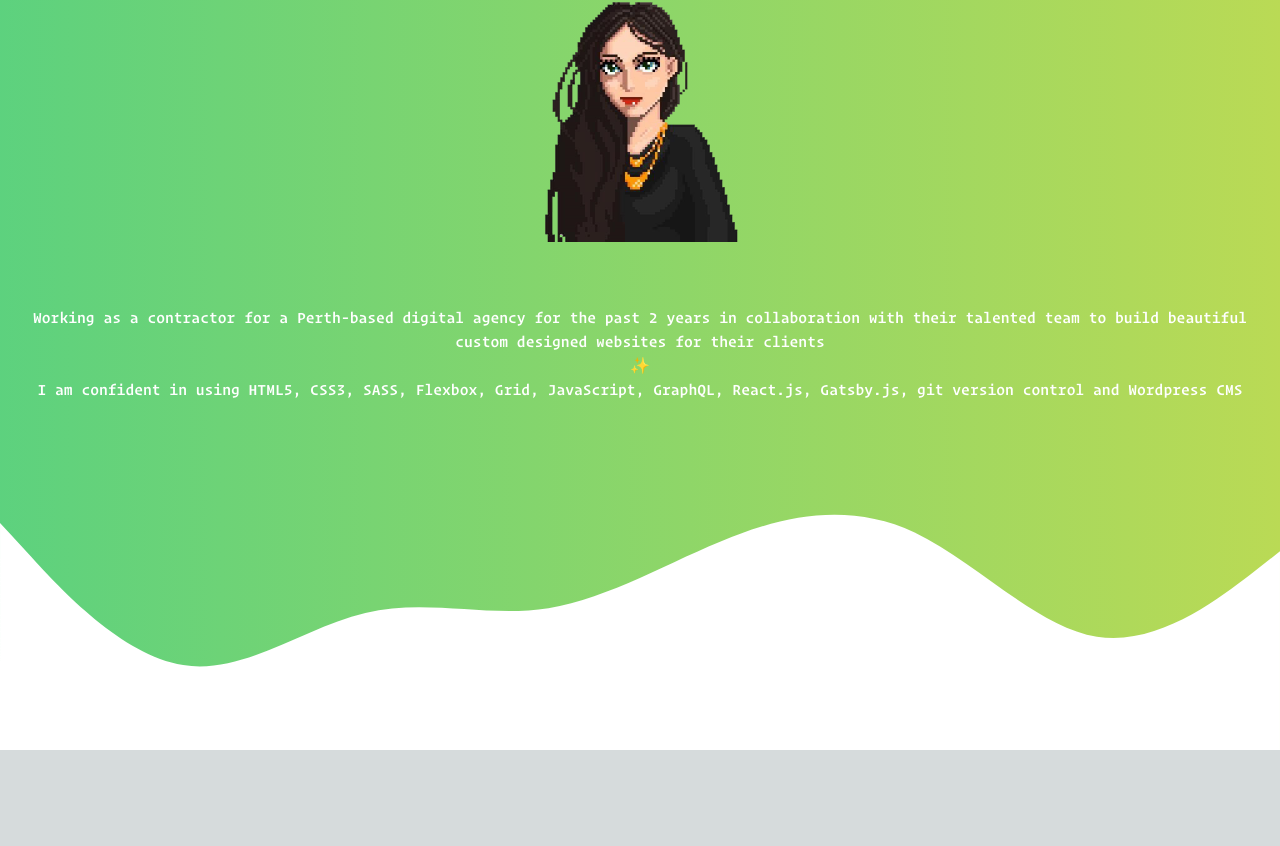
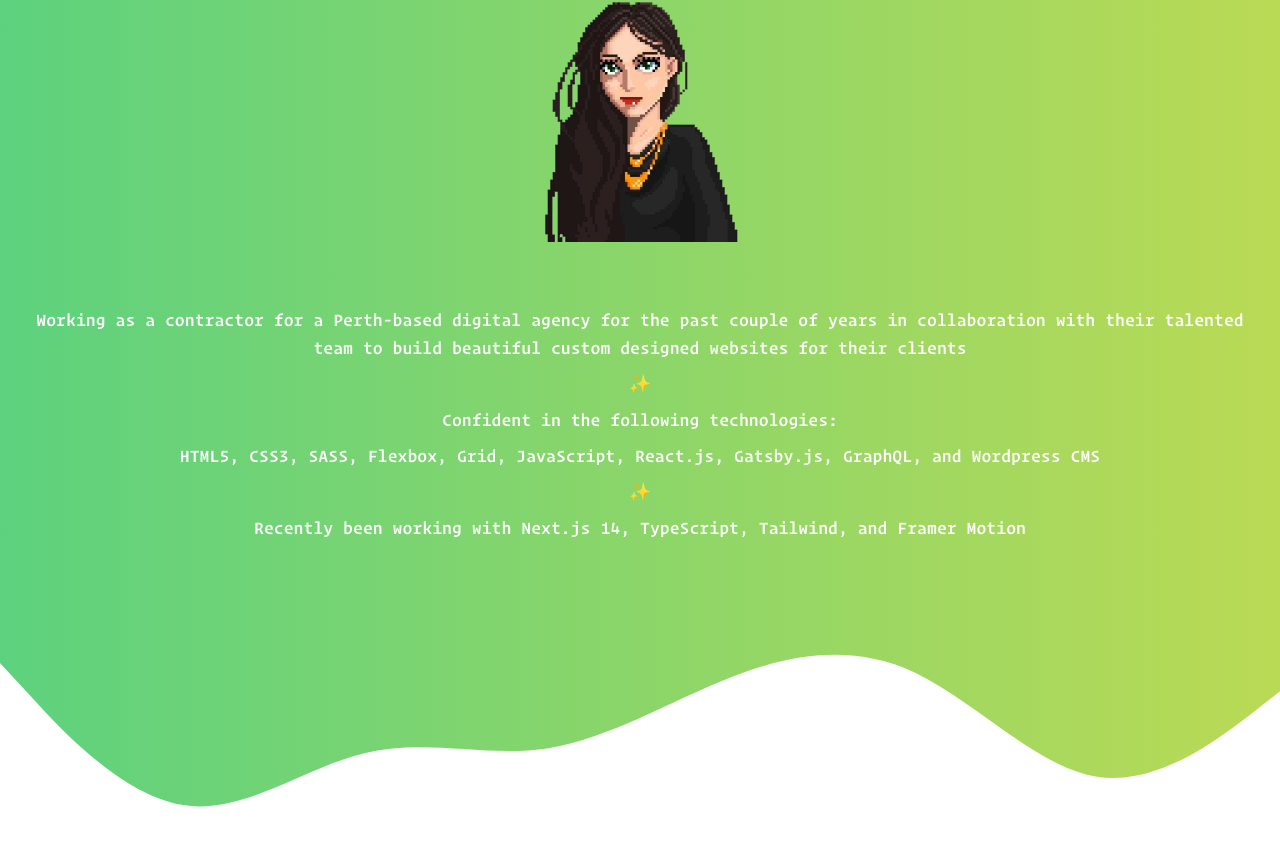
Before and after one commit to nyafologus/next-new-portfolio, a Next.js app: page / in a window 1280 px wide. Shown: the part 992-1838 px from the top of the page. Before the commit the page ends 1742 px from the top, so only its background shows below. Built offline with nearby package versions, Linux system fonts and the light colour scheme.

Commit message:
Reword paragraph text

```diff
--- a/src/app/layout.tsx
+++ b/src/app/layout.tsx
@@ -11,8 +11,7 @@ const monoFont = localFont({
 });
 
 export const metadata: Metadata = {
-  title: "Create Next App",
-  description: "Generated by create next app",
+  title: "Sophie FE Portfolio",
 };
 
 export default function RootLayout({
--- a/src/app/ui/about.tsx
+++ b/src/app/ui/about.tsx
@@ -30,17 +30,22 @@ export default function About() {
           />
         </div>
 
-        <div className="about-info py-8">
+        <div className="about-info flex flex-col gap-2 py-8 text-lg ">
           <p>
             Working as a contractor for a Perth-based digital agency for the
-            past 2 years in collaboration with their talented team to build
-            beautiful custom designed websites for their clients
+            past couple of years in collaboration with their talented team to
+            build beautiful custom designed websites for their clients
+          </p>
+          <p>✨</p>
+          <p>Confident in the following technologies:</p>
+          <p>
+            HTML5, CSS3, SASS, Flexbox, Grid, JavaScript, React.js, Gatsby.js,
+            GraphQL, and Wordpress CMS
           </p>
           <p>✨</p>
           <p>
-            I am confident in using HTML5, CSS3, SASS, Flexbox, Grid,
-            JavaScript, GraphQL, React.js, Gatsby.js, git version control and
-            Wordpress CMS
+            Recently been working with Next.js 14, TypeScript, Tailwind, and
+            Framer Motion
           </p>
         </div>
       </div>
```
